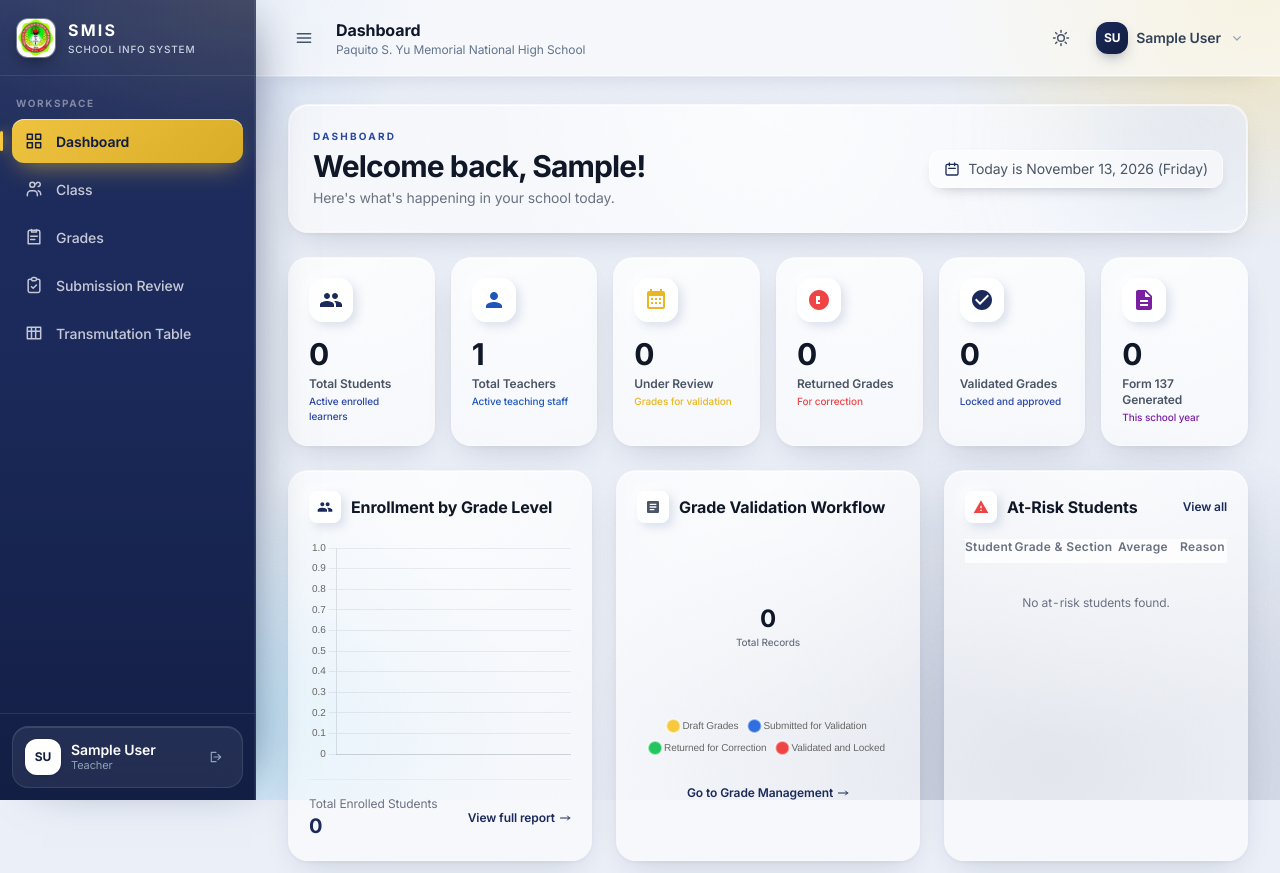
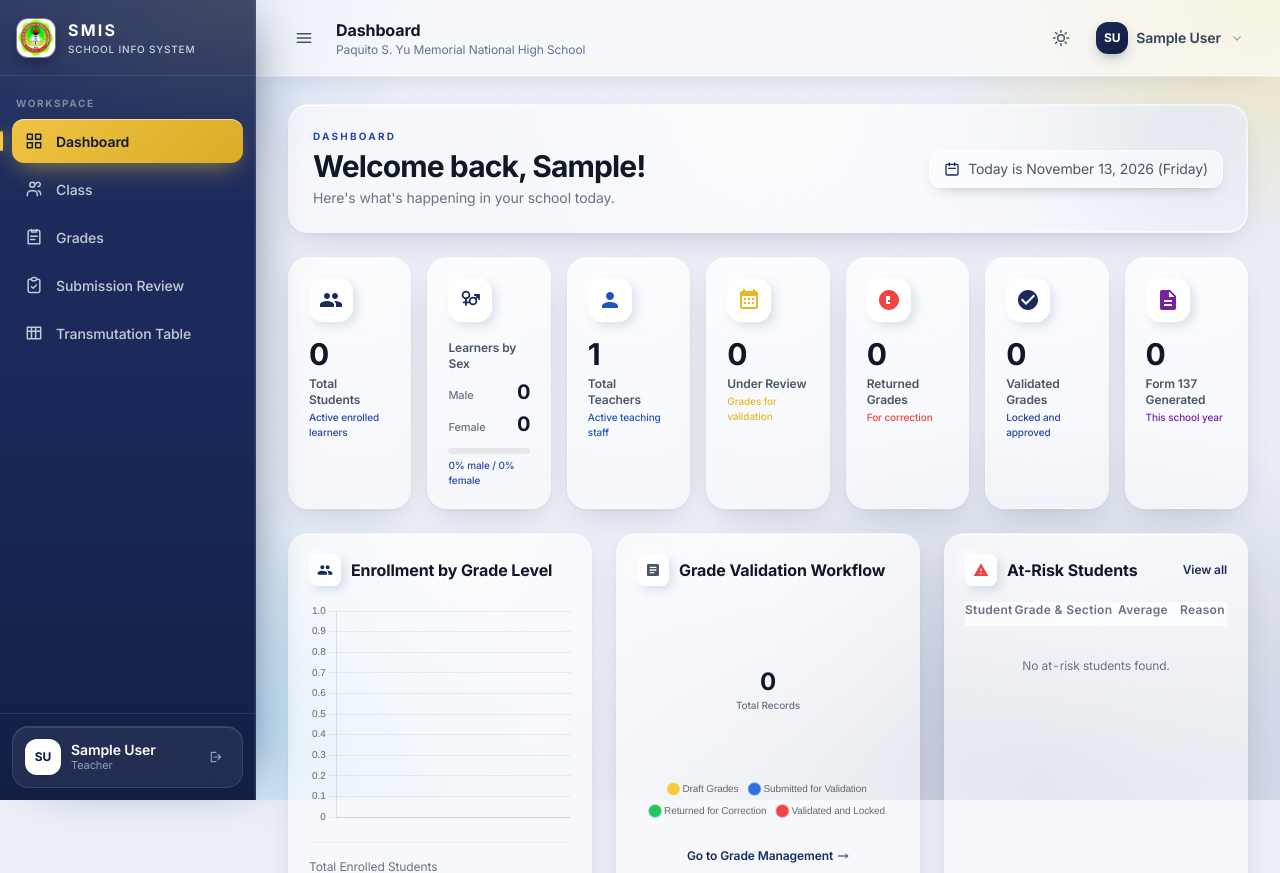
Before and after one commit to lanzy-lanzy/SMIS, a Django app: page /dashboard/ in a window 1280 px wide. Shown: the top 873 px of the page. Run offline with Django 5.2, Linux system fonts and the light colour scheme; the visitor is signed in with stand-in values (Sample User, id 1); data comes from the database, SQL or seed files in the repository; data that the repository does not hold is empty.

Commit message:
feat(dashboard): summarise enrolled learners by sex
The roster cards reported only a single headcount, so the male/female
split had to be pulled from the class list. A "Learners by Sex" card now
shows both counts and their share of the enrolled population, from one
aggregate query over the same enrolled statuses the total uses.

```diff
--- a/dashboard/views.py
+++ b/dashboard/views.py
@@ -25,6 +25,14 @@ def index(request):
     current_sy = SchoolYear.objects.filter(is_current=True).first()
 
     total_students = Student.objects.filter(status__in=ENROLLED_STATUSES).count()
+    sex_counts = Student.objects.filter(status__in=ENROLLED_STATUSES).aggregate(
+        male=Count('id', filter=Q(sex='M')),
+        female=Count('id', filter=Q(sex='F')),
+    )
+    male_learners = sex_counts['male']
+    female_learners = sex_counts['female']
+    male_share = round(male_learners * 100 / total_students) if total_students else 0
+    female_share = round(female_learners * 100 / total_students) if total_students else 0
     total_teachers = User.objects.filter(role='teacher', is_active=True).count()
 
     pending_submissions = GradeSubmission.objects.filter(status='pending').count()
@@ -151,6 +159,10 @@ def index(request):
 
     return render(request, 'dashboard/index.html', {
         'total_students': total_students,
+        'male_learners': male_learners,
+        'female_learners': female_learners,
+        'male_share': male_share,
+        'female_share': female_share,
         'total_teachers': total_teachers,
         'total_sections': Section.objects.filter(school_year=current_sy).count() if current_sy else 0,
         'pending_submissions': pending_submissions,
--- a/templates/dashboard/index.html
+++ b/templates/dashboard/index.html
@@ -29,7 +29,7 @@
     </div>
 
     <!-- Stats Cards -->
-    <div class="grid grid-cols-1 gap-4 sm:grid-cols-2 lg:grid-cols-3 xl:grid-cols-6">
+    <div class="grid grid-cols-1 gap-4 sm:grid-cols-2 lg:grid-cols-3 xl:grid-cols-7">
         <!-- Total Students -->
         <div class="stat-card group">
             <div class="icon-tile mb-3.5">
@@ -38,6 +38,32 @@
             <p class="text-3xl font-bold tracking-[-0.03em] text-gray-900 dark:text-white">{{ total_students }}</p>
             <p class="mt-1 text-xs font-semibold text-gray-600 dark:text-gray-300">Total Students</p>
             <p class="mt-0.5 text-[10px] font-medium text-primary-600 dark:text-primary-300">Active enrolled learners</p>
+        </div>
+
+        <!-- Learners by Sex -->
+        <div class="stat-card group">
+            <div class="icon-tile mb-3.5">
+                <svg class="h-6 w-6 text-primary" fill="none" stroke="currentColor" stroke-width="1.8" stroke-linecap="round" viewBox="0 0 24 24">
+                    <circle cx="8" cy="7" r="3.4"/><path d="M8 10.4V17M5.6 14.4h4.8"/>
+                    <circle cx="15" cy="13" r="3.4"/><path d="M17.4 10.6 21 7M16.8 7H21v4.2"/>
+                </svg>
+            </div>
+            <p class="mt-1 text-xs font-semibold text-gray-600 dark:text-gray-300">Learners by Sex</p>
+            <div class="mt-1.5 space-y-1">
+                <div class="flex items-baseline justify-between gap-2">
+                    <span class="text-[11px] font-medium text-gray-500 dark:text-gray-400">Male</span>
+                    <span class="text-xl font-bold tracking-[-0.03em] text-gray-900 dark:text-white">{{ male_learners }}</span>
+                </div>
+                <div class="flex items-baseline justify-between gap-2">
+                    <span class="text-[11px] font-medium text-gray-500 dark:text-gray-400">Female</span>
+                    <span class="text-xl font-bold tracking-[-0.03em] text-gray-900 dark:text-white">{{ female_learners }}</span>
+                </div>
+            </div>
+            <div class="mt-2.5 flex h-1.5 overflow-hidden rounded-full bg-gray-200 dark:bg-slate-600">
+                <span class="bg-primary" style="width: {{ male_share }}%"></span>
+                <span class="bg-secondary" style="width: {{ female_share }}%"></span>
+            </div>
+            <p class="mt-1 text-[10px] font-medium text-primary-600 dark:text-primary-300">{{ male_share }}% male / {{ female_share }}% female</p>
         </div>
 
         <!-- Total Teachers -->
```
Also changed, not shown: static/css/output.css.
